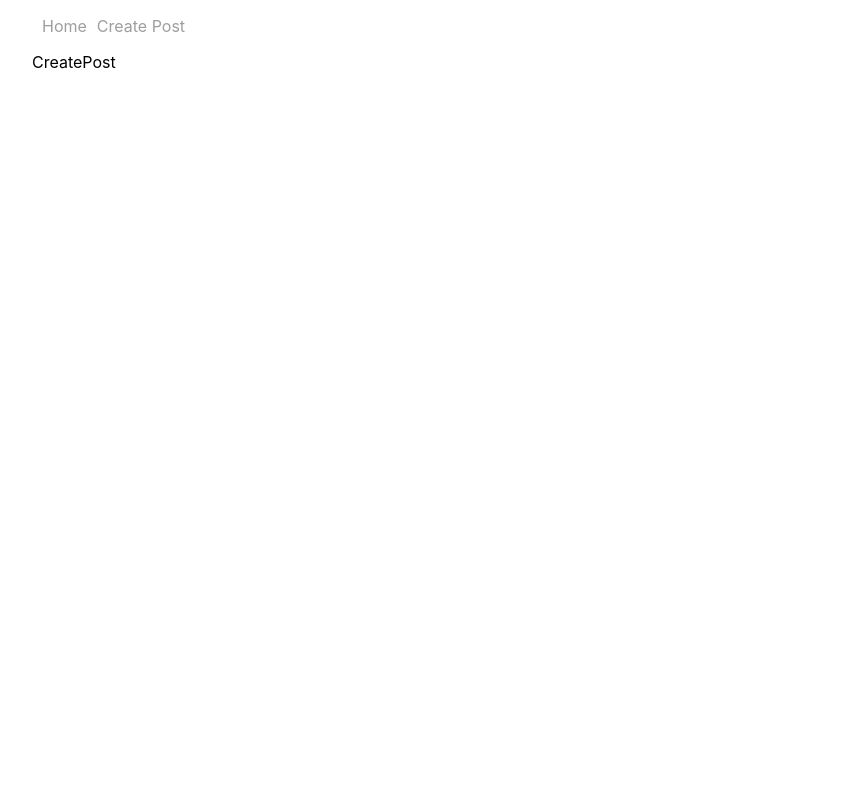
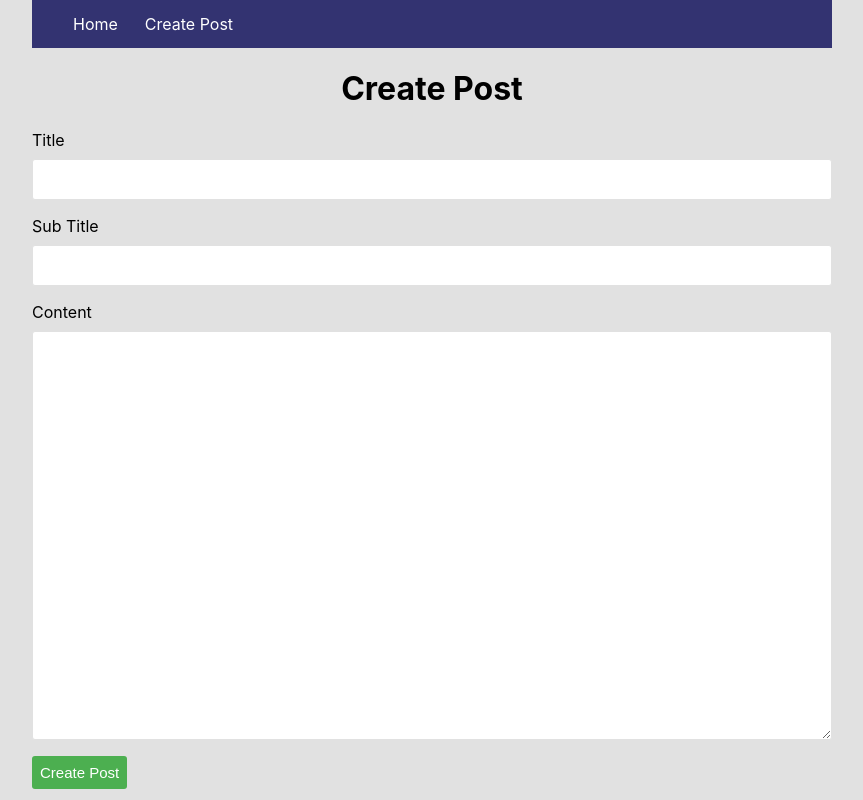
Before and after one commit to Plvishal/React-Hoosk_Blogs, a React (Create React App) app: page /create-post in a window 1280 px wide. Shown: the whole page, without its empty margins (208-1071 px from the left). Built offline with nearby package versions, Linux system fonts and the light colour scheme.

Commit message:
In this commit we can create the Craete Post and do some styling for the navbar

```diff
--- a/src/components/CreatePost.js
+++ b/src/components/CreatePost.js
@@ -1,5 +1,36 @@
-import React from 'react';
+import React ,{useState} from 'react';
 
 export const CreatePost = () => {
-  return <div>CreatePost</div>;
+const [title ,setTitle]= useState();
+const [subTitle ,setSubTitle]= useState();
+const [content ,setContent]= useState();
+
+  function handleSubmit(e){
+e.preventDefault();
+console.log('title', title);
+console.log('subTitle', subTitle);
+console.log('content', content);
+  }
+  return (
+    <>
+    <div className='create-post'>
+      <h1>Create Post</h1>
+      <form onSubmit={handleSubmit} >
+        <div className="form-field">
+          <label>Title</label>
+          <input  value={title} onChange={(e) =>setTitle(e.target.value)}/>
+        </div>
+        <div className="form-field">
+          <label>Sub Title</label>
+          <input  value={subTitle} onChange={(e) =>setSubTitle(e.target.value)}/>
+        </div>
+        <div className="form-field">
+          <label>Content</label>
+          <textarea value={content} onChange={(e) =>setContent(e.target.value)}></textarea>
+        </div>
+        <button className="create-post-btn">Create Post</button>
+      </form>
+      </div>
+    </>
+  );
 };
--- a/src/components/index.js
+++ b/src/components/index.js
@@ -1,4 +1,5 @@
 import App from './App';
+import '../'
 import { Navbar } from './Navbar';
 import { PostDetail } from './PostDetail';
 import { Home } from './Home';
--- a/src/index.css
+++ b/src/index.css
@@ -5,6 +5,7 @@
     sans-serif;
   -webkit-font-smoothing: antialiased;
   -moz-osx-font-smoothing: grayscale;
+  background-color: #e1e1e1;
 }
 
 code {
@@ -54,15 +55,18 @@
 }
 #nav {
   list-style-type: none;
-  padding: 0;
+  padding: 14px;
   display: flex;
+  background-color: rgb(51, 51, 113);
+  margin: auto;
+
 }
 #nav li {
-  margin-left: 10px;
+  margin-left: 27px;
 }
 #nav li a {
   text-decoration: none;
-  color: #9e9e9e;
+  color: white;
 }
 #nav li a:hover {
   text-decoration: underline;
```
